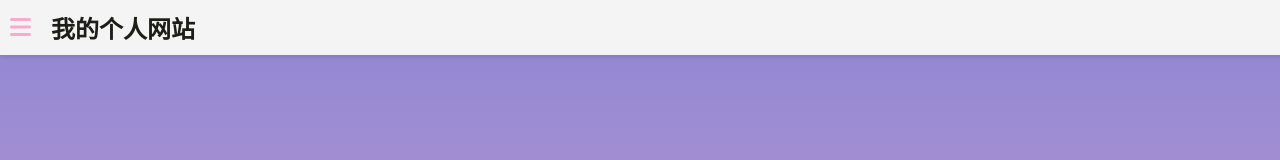
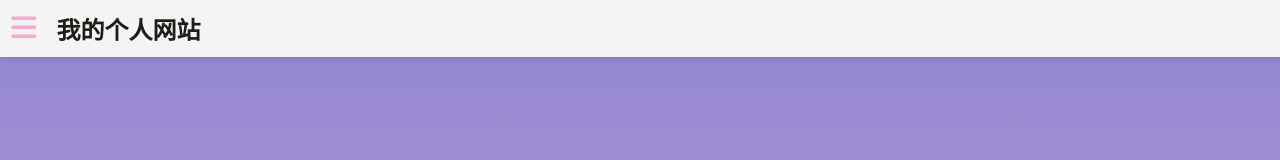
Before and after one commit to hdjwdn/hdjwdn.github.io, a plain HTML site: page index.html in a window 1280 px wide. Shown: the top 160 px of the page. Drawn offline with Linux system fonts and the light colour scheme.

Commit message:
git add .
git commit -m "first update"

git push origin main

```diff
--- a/styles.css
+++ b/styles.css
@@ -10,26 +10,25 @@ body {
 
 /* Header Styles */
 header {
-    text-align: center;
-    z-index: 1000;
+    position: fixed;
+    z-index: 10;
     width: 100%;
     top: 0;
     left: 0;
-    box-shadow: 0 2px 4px rgba(0, 0, 0, 0.1); /* Subtle shadow */
+    box-shadow: 0 0.2rem 0.4rem rgba(0, 0, 0, 0.1); /* Subtle shadow */
     display: flex;
     align-items: center;
-    padding: 10px;
+    padding: 0.7rem;
     background: #f4f4f4;
-    position: fixed;
 }
 
 .icon-menu {
     position: relative;
-    margin-right: 20px; /* 图标和其他内容的间距 */
+    margin-right: 1.5rem; /* 图标和其他内容的间距 */
 }
 
 .icon-menu i {
-    font-size: 24px; /* 图标大小 */
+    font-size: 1.8rem; /* 图标大小 */
     color: #F7ACCF; /* 图标颜色 */
     cursor: pointer; /* 鼠标悬停时显示为可点击 */
 }
@@ -87,7 +86,7 @@ header {
 header h1 {
     margin: 0;
     font-size: 1.5rem;
-    text-align: center;
+    text-align: left;
 }
 
 header h1 a {
@@ -106,6 +105,7 @@ header h1 a:focus {
     position: relative;
     height: 100vh; /* Full viewport height */
     background: linear-gradient(to bottom, #8c86d3, #F7ACCF); /* Gradient background */
+    background-size: cover;
     display: flex;
     align-items: center; /* Center content vertically */
     justify-content: center;
```
